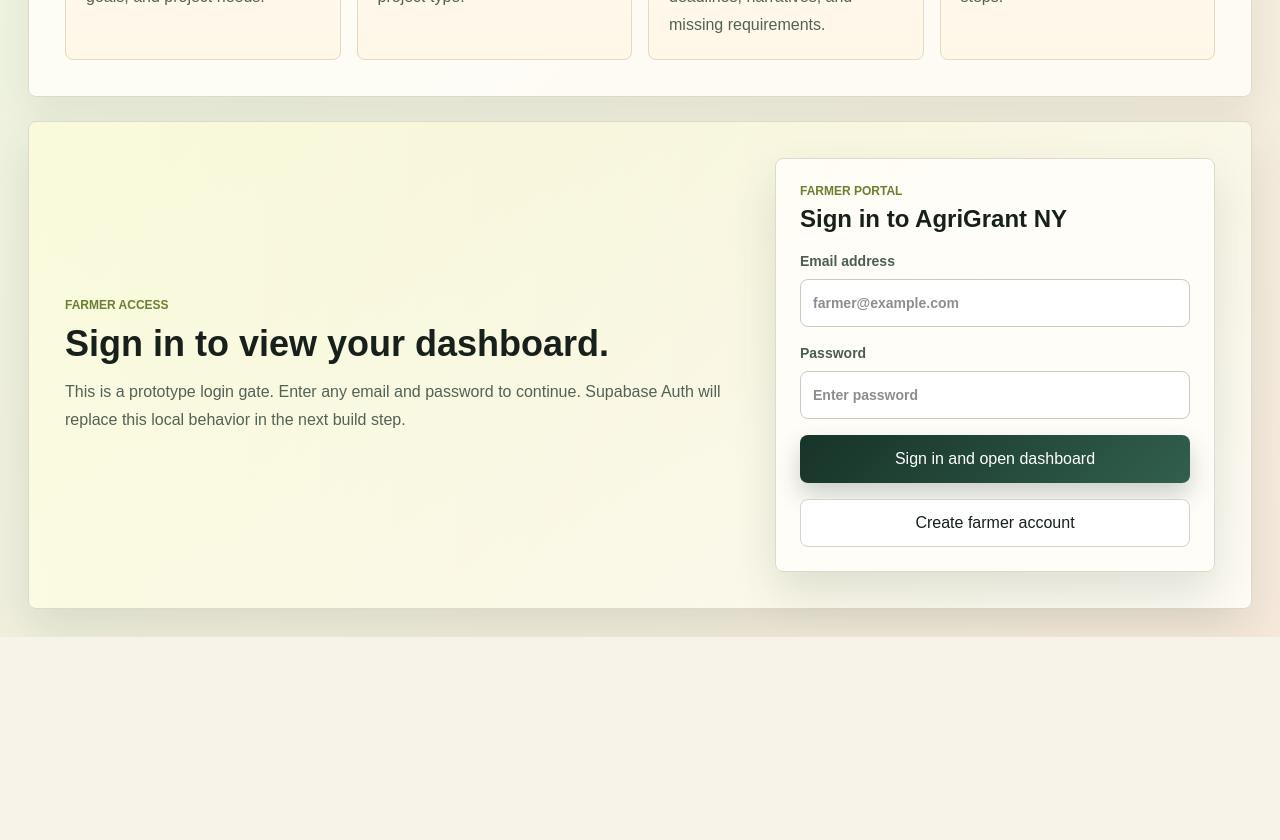
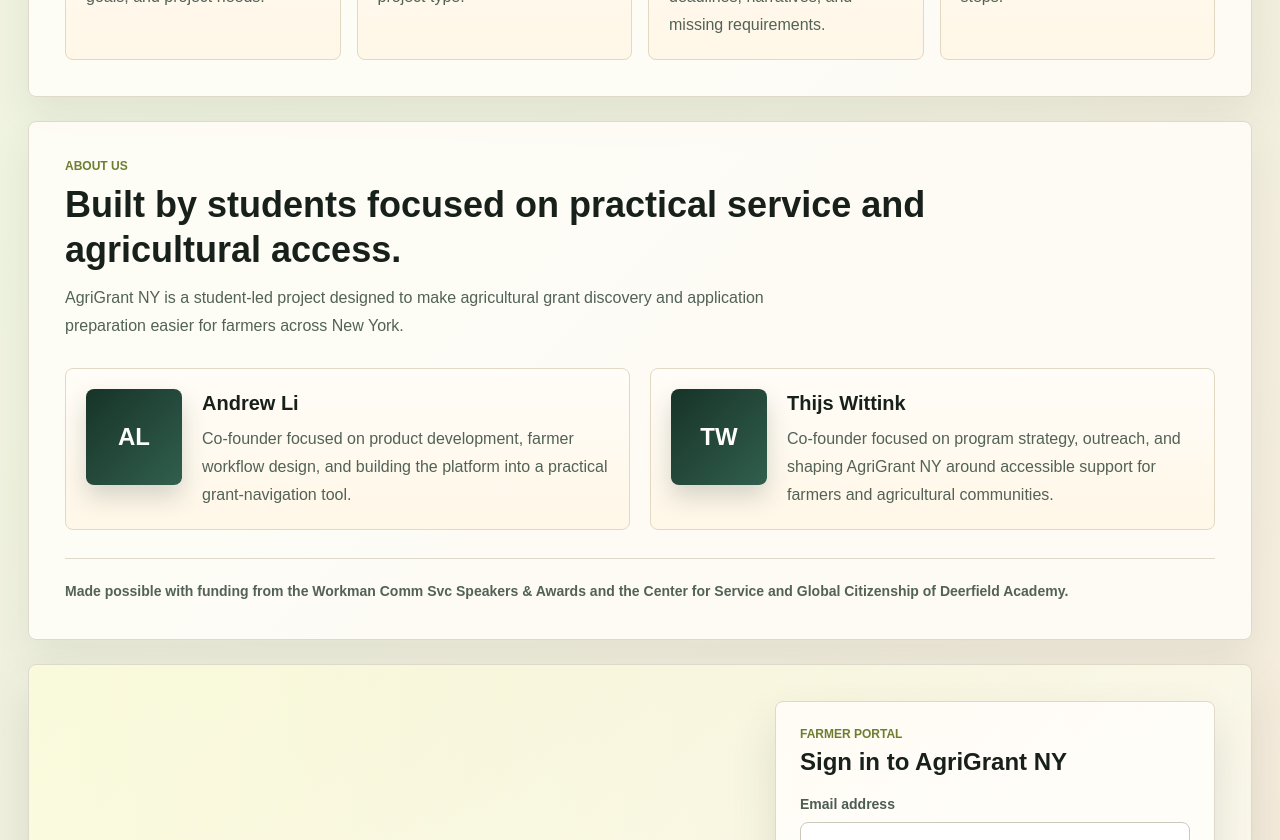
Before and after one commit to Andrewliyx/agrigrantny-next, a Next.js app: page / in a window 1280 px wide. Shown: the part 1300-2140 px from the top of the page. Before the commit the page ends 1937 px from the top, so only its background shows below. Built offline with nearby package versions, Linux system fonts and the light colour scheme.

Commit message:
Add founders about us section

```diff
--- a/src/app/page.tsx
+++ b/src/app/page.tsx
@@ -252,7 +252,7 @@ function Welcome({
       </section>
 
       <section className="rounded-lg border border-[#ded9cb] bg-[#fffdf8]/90 p-9 shadow-[0_18px_38px_rgba(49,68,51,0.08)]">
-        <span className="block text-xs font-extrabold uppercase text-[#6e7e30]">About us</span>
+        <span className="block text-xs font-extrabold uppercase text-[#6e7e30]">Platform overview</span>
         <h3 className="mt-2 max-w-4xl text-4xl font-bold leading-tight">
           A practical grant workspace for New York farmers.
         </h3>
@@ -288,6 +288,35 @@ function Welcome({
             title="Use future AI guidance"
           />
         </div>
+      </section>
+
+      <section className="rounded-lg border border-[#ded9cb] bg-[#fffdf8]/90 p-9 shadow-[0_18px_38px_rgba(49,68,51,0.08)]">
+        <span className="block text-xs font-extrabold uppercase text-[#6e7e30]">About us</span>
+        <h3 className="mt-2 max-w-4xl text-4xl font-bold leading-tight">
+          Built by students focused on practical service and agricultural access.
+        </h3>
+        <p className="mt-3 max-w-3xl leading-7 text-[#526257]">
+          AgriGrant NY is a student-led project designed to make agricultural grant discovery and
+          application preparation easier for farmers across New York.
+        </p>
+
+        <div className="mt-7 grid grid-cols-2 gap-5 max-lg:grid-cols-1">
+          <FounderCard
+            initials="AL"
+            name="Andrew Li"
+            text="Co-founder focused on product development, farmer workflow design, and building the platform into a practical grant-navigation tool."
+          />
+          <FounderCard
+            initials="TW"
+            name="Thijs Wittink"
+            text="Co-founder focused on program strategy, outreach, and shaping AgriGrant NY around accessible support for farmers and agricultural communities."
+          />
+        </div>
+
+        <p className="mt-7 border-t border-[#ded9cb] pt-5 text-sm font-semibold leading-6 text-[#526257]">
+          Made possible with funding from the Workman Comm Svc Speakers &amp; Awards and the Center
+          for Service and Global Citizenship of Deerfield Academy.
+        </p>
       </section>
 
       <section
@@ -367,6 +396,20 @@ function ProgramCard({ number, title, text }: { number: string; title: string; t
       </span>
       <h4 className="mt-4 text-lg font-bold">{title}</h4>
       <p className="mt-2 leading-7 text-[#526257]">{text}</p>
+    </article>
+  );
+}
+
+function FounderCard({ initials, name, text }: { initials: string; name: string; text: string }) {
+  return (
+    <article className="grid grid-cols-[96px_minmax(0,1fr)] gap-5 rounded-lg border border-[#e2d8c4] bg-[linear-gradient(180deg,#fffdf8,#fff7e7)] p-5 max-sm:grid-cols-1">
+      <div className="flex h-24 w-24 items-center justify-center rounded-lg bg-[linear-gradient(135deg,#173328,#315f4e)] text-2xl font-black text-white shadow-[0_12px_24px_rgba(23,51,40,0.18)]">
+        {initials}
+      </div>
+      <div>
+        <h4 className="text-xl font-bold">{name}</h4>
+        <p className="mt-2 leading-7 text-[#526257]">{text}</p>
+      </div>
     </article>
   );
 }
```
